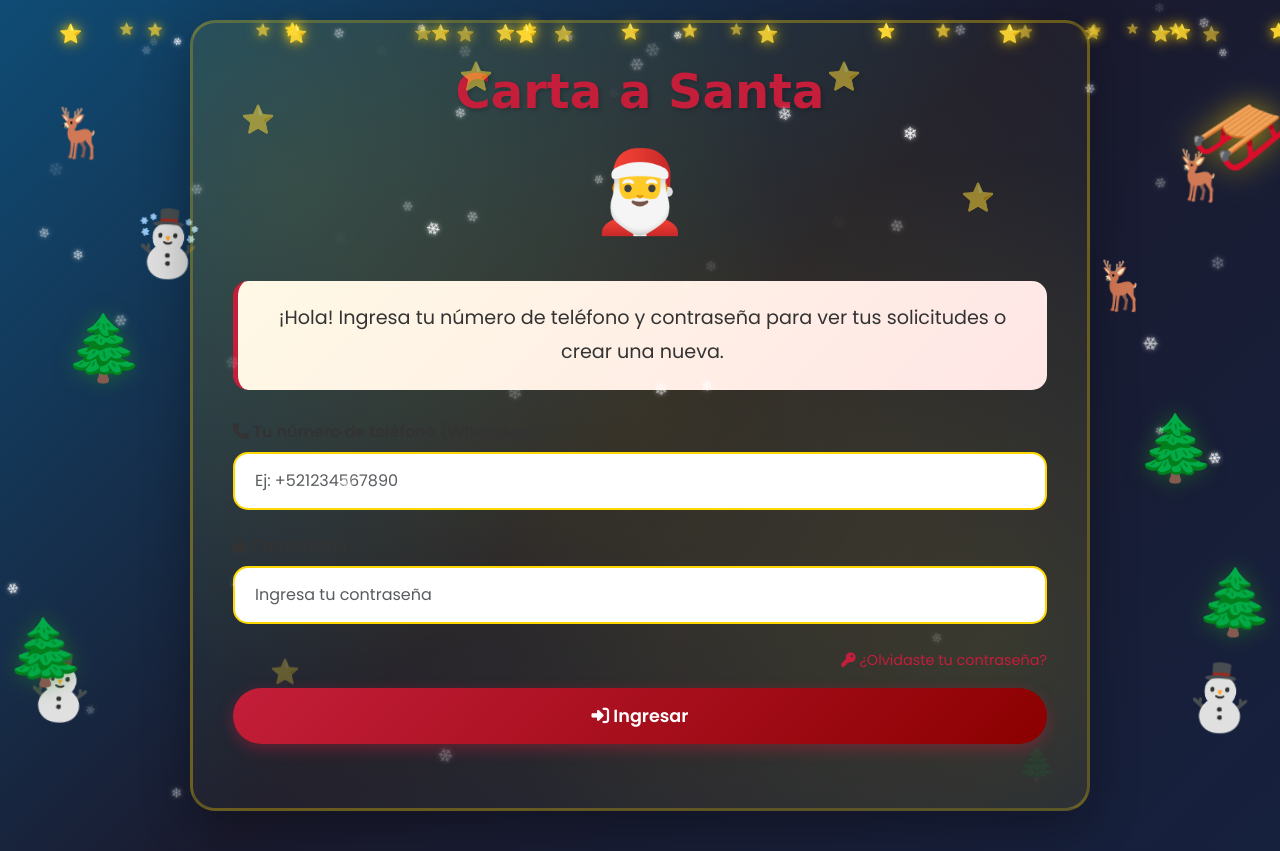
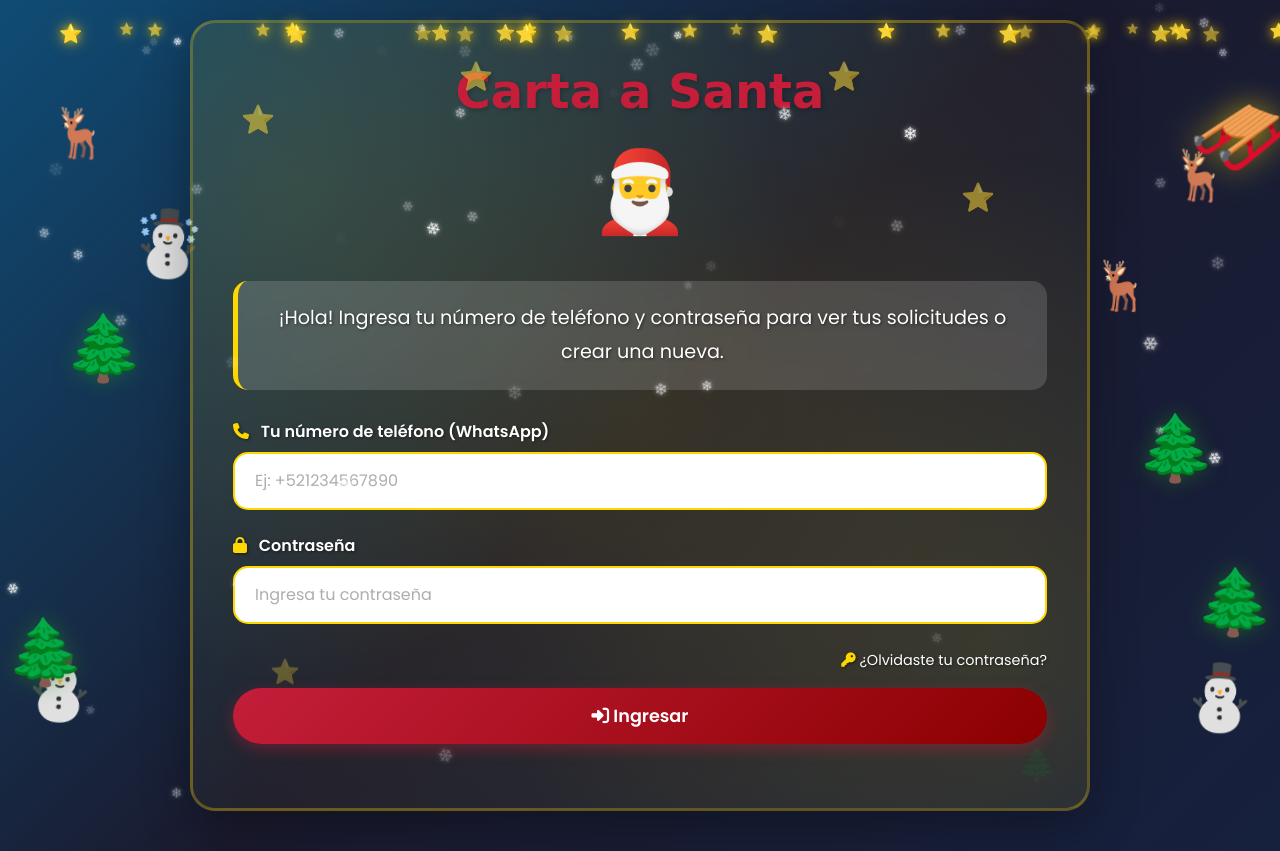
Before and after one commit to Alira2312/CartaSanta, a plain HTML site: page index.html in a window 1280 px wide. Drawn offline with nearby package versions, Linux system fonts and the light colour scheme; a web font is replaced by a local one.

Commit message:
fir commit

```diff
--- a/index.html
+++ b/index.html
@@ -114,14 +114,16 @@
 
         .welcome-message {
             text-align: center;
-            color: #333;
+            color: #ffffff;
             font-size: 1.2rem;
             margin-bottom: 30px;
             line-height: 1.8;
-            background: linear-gradient(135deg, #fff9e6 0%, #ffe6e6 100%);
+            background: rgba(255, 255, 255, 0.15);
             padding: 20px;
             border-radius: 15px;
-            border-left: 5px solid #c41e3a;
+            border-left: 5px solid #ffd700;
+            text-shadow: 1px 1px 3px rgba(0,0,0,0.5);
+            backdrop-filter: blur(5px);
         }
 
         .btn-primary-custom {
@@ -179,12 +181,23 @@
             transition: all 0.3s;
             background: white;
             font-size: 1rem;
+            color: #333;
+        }
+
+        .form-control-custom::placeholder {
+            color: #999;
+            opacity: 0.8;
         }
 
         .form-control-custom:focus {
             border-color: #c41e3a;
             box-shadow: 0 0 0 0.3rem rgba(196, 30, 58, 0.25);
             background: #fff9e6;
+            color: #333;
+        }
+
+        .form-control-custom:focus::placeholder {
+            color: #bbb;
         }
 
         .item-card {
@@ -659,9 +672,15 @@
 
         .label-custom {
             font-weight: 600;
-            color: #333;
+            color: #ffffff;
             margin-bottom: 8px;
             display: block;
+            text-shadow: 1px 1px 3px rgba(0,0,0,0.5);
+        }
+
+        .label-custom i {
+            color: #ffd700;
+            margin-right: 8px;
         }
 
         .star-decoration {
@@ -736,8 +755,8 @@
                         </div>
 
                         <div class="mb-3 text-end">
-                            <a href="#" ng-click="ctrl.showForgotPassword()" class="text-decoration-none" style="color: #c41e3a; font-size: 0.9rem;">
-                                <i class="fas fa-key"></i> ¿Olvidaste tu contraseña?
+                            <a href="#" ng-click="ctrl.showForgotPassword()" class="text-decoration-none" style="color: #ffffff; font-size: 0.9rem; text-shadow: 1px 1px 3px rgba(0,0,0,0.5);">
+                                <i class="fas fa-key" style="color: #ffd700;"></i> ¿Olvidaste tu contraseña?
                             </a>
                         </div>
 
```
